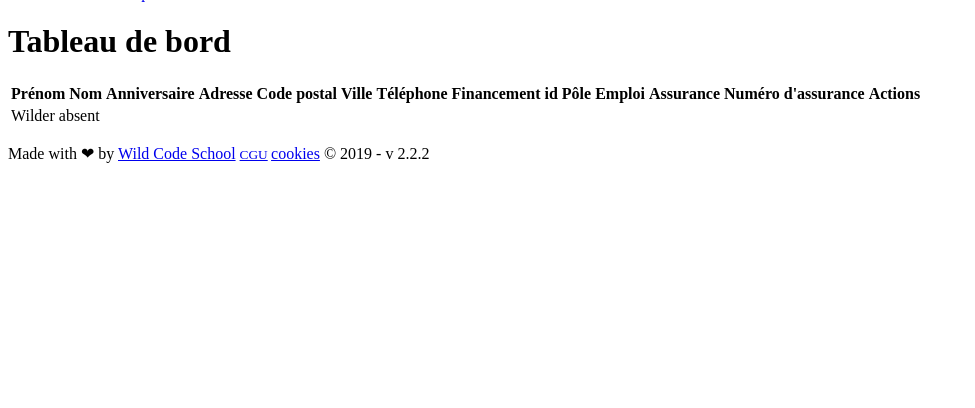
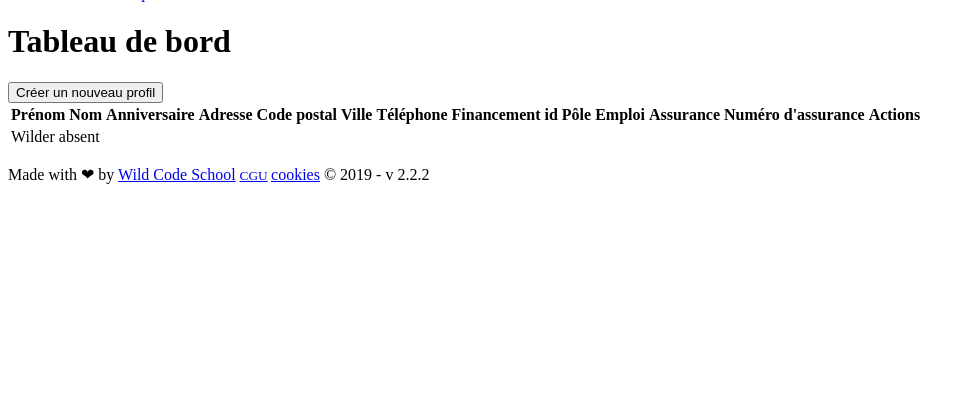
Before and after one commit to WildCodeSchool/orleans-0219-php-studentmanager, a Symfony app: template templates/student/index.html.twig in a window 1280 px wide. Shown: the part 344-752 px from the top of the page, without its empty margins (0-975 px from the left). Run offline with Twig, Linux system fonts and the light colour scheme; the template is opened without the code that fills it, so the values that code supplies are empty; some libraries are stand-ins or nearby versions.

Commit message:
style dashboard

```diff
--- a/assets/scss/app.scss
+++ b/assets/scss/app.scss
@@ -537,12 +537,11 @@ a:hover, a:focus {
 .btnDashboardNew{
   background-color: $wild-color;
   padding: 0.6em;
-  border-radius: 4%;
   padding-left: 0.9em;
   padding-right: 0.9em;
   color: $title-color;
-  //margin-left: 2em;
   margin-bottom: 2em;
+  border-color: transparent;
 }
 
 .btnDashboardNew:hover{
--- a/templates/student/edit.html.twig
+++ b/templates/student/edit.html.twig
@@ -15,8 +15,6 @@
             <div class="form-group">
                 {{ include('student/_form.html.twig', {'button_label': 'Sauvegarder'}) }}
             </div>
-
-
             <div class="form-group">
                 <a href="{{ path('student_show', {'id': student.id}) }}">
                     <button type="button" class="btn btn-signup btn-lg btn-block">Profil</button>
--- a/templates/student/index.html.twig
+++ b/templates/student/index.html.twig
@@ -6,6 +6,11 @@
     <div class="containerDashboardForm container-fluid">
         <div class="dashboardForm col-sm-offset-1 col-md-offset-3 col-xs-8 col-sm-10 col-md-10">
             <h1 class="dashboardTitle">Tableau de bord</h1>
+            <div class="form-group">
+                <a href="{{ path('student_new') }}">
+                    <button type="button" class="btnDashboardNew btn-success">Créer un nouveau profil</button>
+                </a>
+            </div>
             <div class="dashBoardForm2">
                 <table class="dashboardTable table">
                     <thead class="dashboardLine">
@@ -50,8 +55,7 @@
                                 <a href="{{ path('student_delete', {'id': student.id}) }}"
                                    class="btnDashBoardDelete btn-danger">supprimer</a>
                             </td>
-                        <a href="{{ path('student_new') }}" class="btnDashboardNew btn-success">Créer un nouveau
-                            profil</a>
+
                         </tr>
                     {% else %}
                         <tr>
@@ -59,6 +63,9 @@
                         </tr>
                     {% endfor %}
 
+
+
+
                     </tbody>
                 </table>
             </div>
```
Lines whose indentation alone changed are shown as unchanged.
